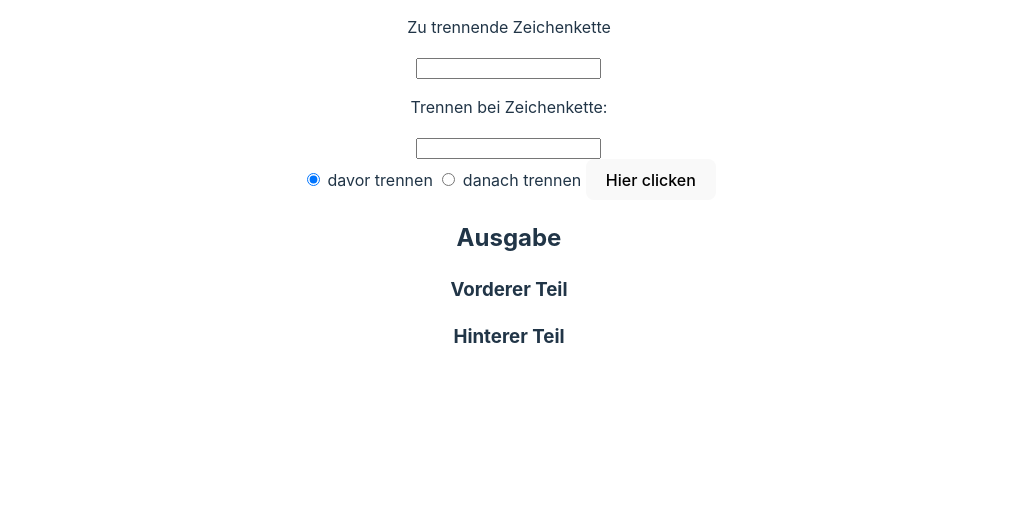
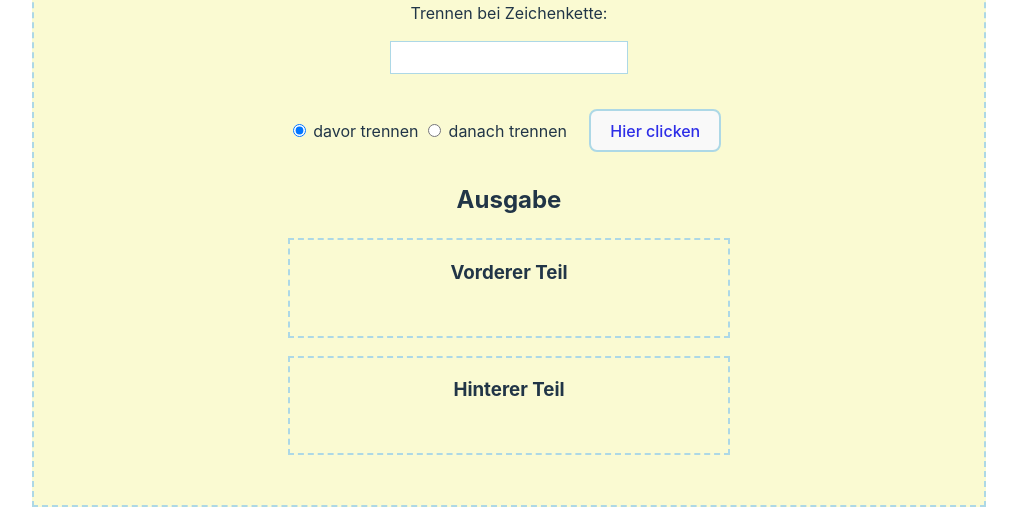
Before and after one commit to sharonVko/Project-TS-Zeichenkettentrennung, a website built with Vite: page index.html in a window 1280 px wide. Shown: the part 270-800 px from the top of the page, without its empty margins (131-1148 px from the left). Built offline with nearby package versions, Linux system fonts and the light colour scheme.

Commit message:
added readme and css design

```diff
--- a/index.html
+++ b/index.html
@@ -5,11 +5,12 @@
     <link rel="icon" type="image/svg+xml" href="/vite.svg" />
     <meta name="viewport" content="width=device-width, initial-scale=1.0" />
     <title>Project-TS Zeichenkettentrennung</title>
+    <link rel="stylesheet" href="./src/main.css">
   </head>
   <body>
     <div id="app">
-      <h1>Zeichenkettentrennungsmaschine</h1>
-      <p>Zu trennende Zeichenkette</p>
+      <h1>Zeichenketten Trennungsmaschine</h1>
+      <p>Zu trennende Zeichenkette: </p>
       <input type="text" name="" id="textInput">
       <p>Trennen bei Zeichenkette: </p>
       <input type="text" name="" id="seperationInput">
--- /dev/null
+++ b/src/main.css
@@ -0,0 +1,29 @@
+#app{
+    background-color: lightgoldenrodyellow;
+    border: 2px solid lightblue;
+    border-style: dashed;
+}
+
+input{
+    padding: 5px;
+    border: 1px solid lightblue;
+    font-size: 1.1rem;
+    color:rgb(46, 46, 231) ;
+}
+#frontPart, #endPart{
+    border: 2px solid lightblue;
+    border-style: dashed;
+    margin: 2% 25%;
+    padding: 0 0 3% 0;
+}
+
+#btn{
+    border: 2px solid lightblue;
+    color: rgb(46, 46, 231);
+    margin: 4% 1% 10px 2%;
+}
+
+#frontPartOutput, #endPartOutput{
+    color: rgb(46, 46, 231);
+    font-size: 1.4rem;font-weight: 600;
+}
```
Also changed, not shown: README.md (added), src/zeichenkettePreview.png (added).
